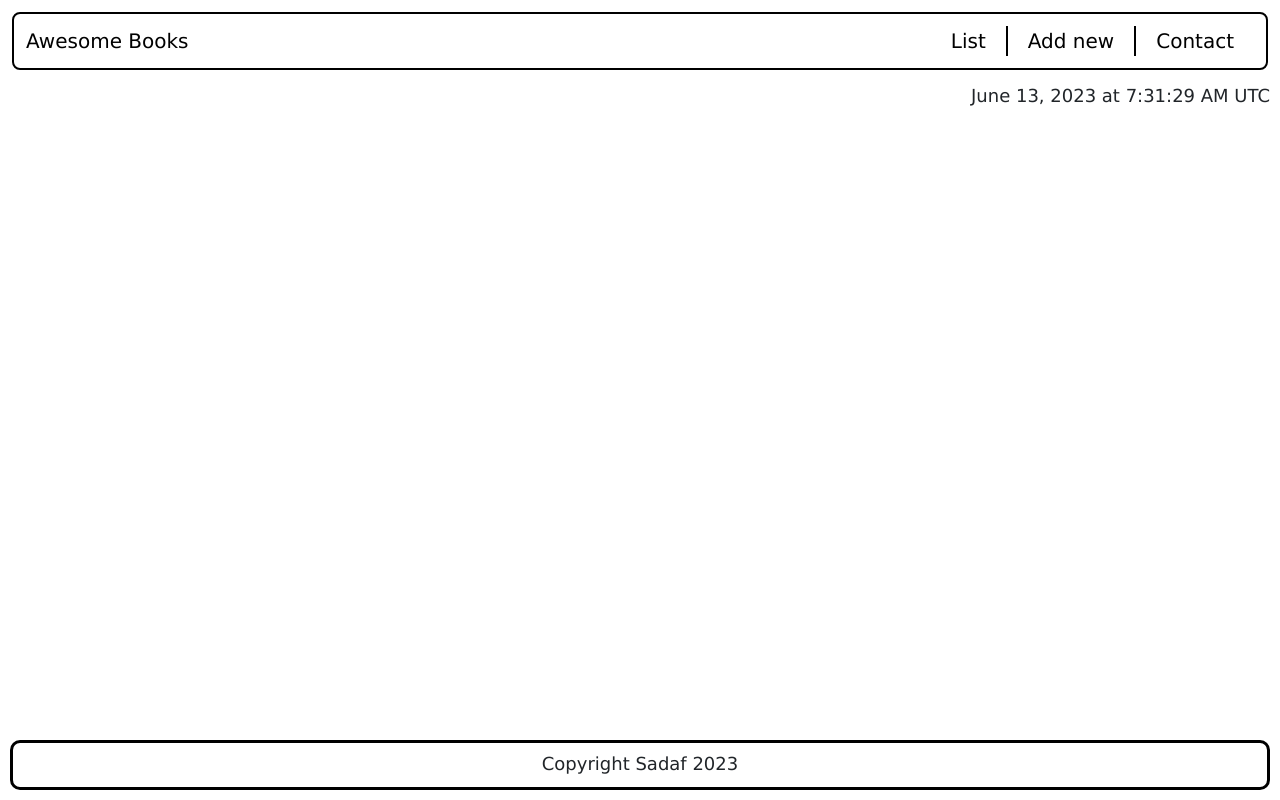
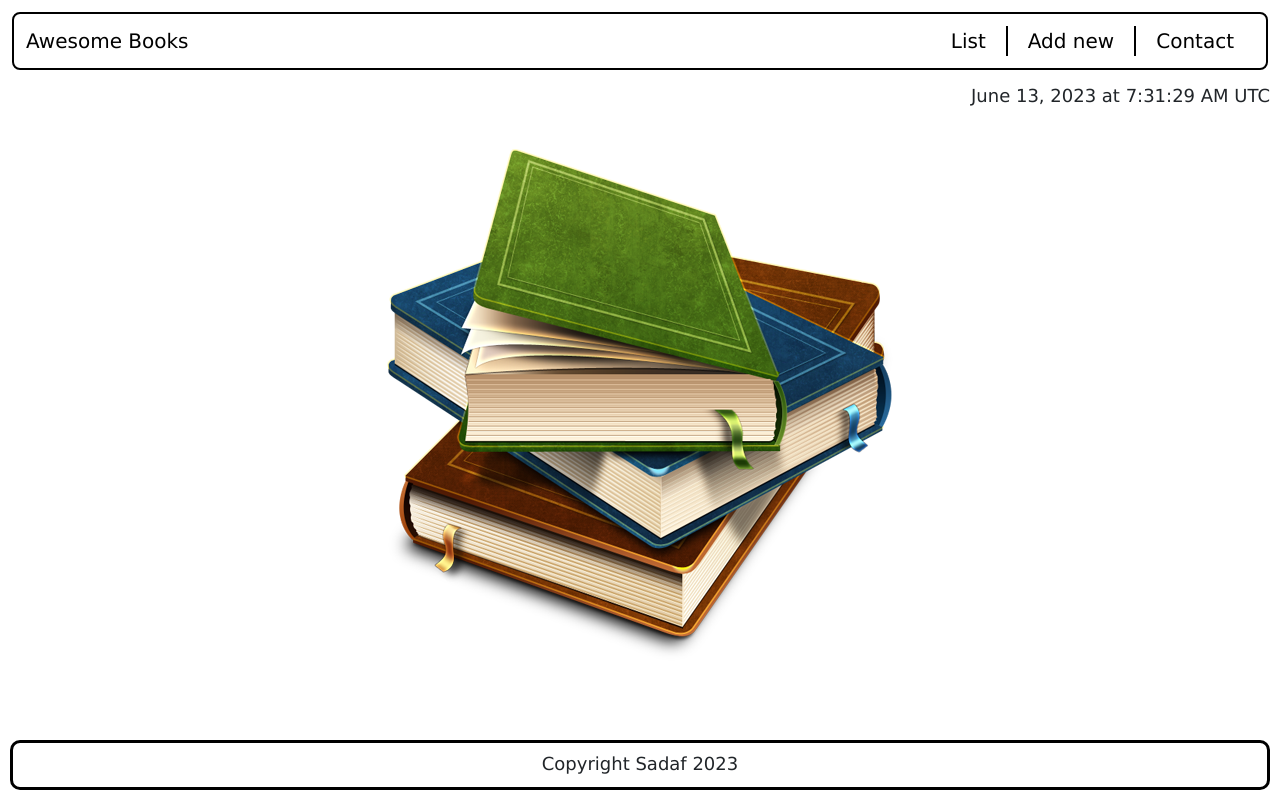
Before and after one commit to sadaf-Daneshgar/Awesome-book-with-ES6, a website with bundled scripts: page index.html in a window 1280 px wide. Built offline with nearby package versions, Linux system fonts and the light colour scheme.

Commit message:
Add the image into background

```diff
--- a/index.css
+++ b/index.css
@@ -3,6 +3,13 @@ body {
   font-family: Verdana, Geneva, Tahoma, sans-serif;
   margin: 0;
   padding: 0;
+}
+
+.container {
+  background-image: url("image/book-icon.png");
+  background-repeat: no-repeat;
+  height: 70vh;
+  background-position: center;
 }
 
 a {
```
